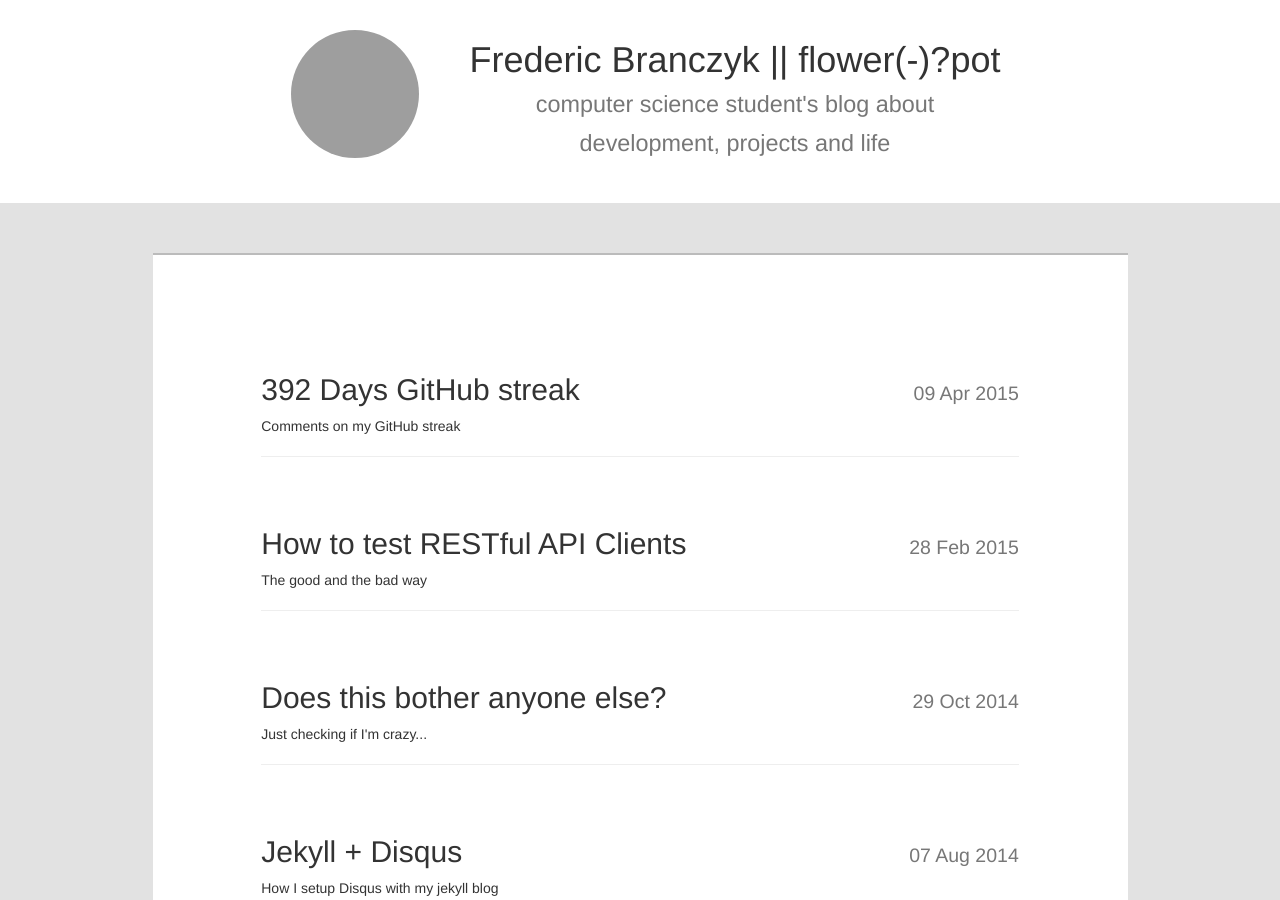
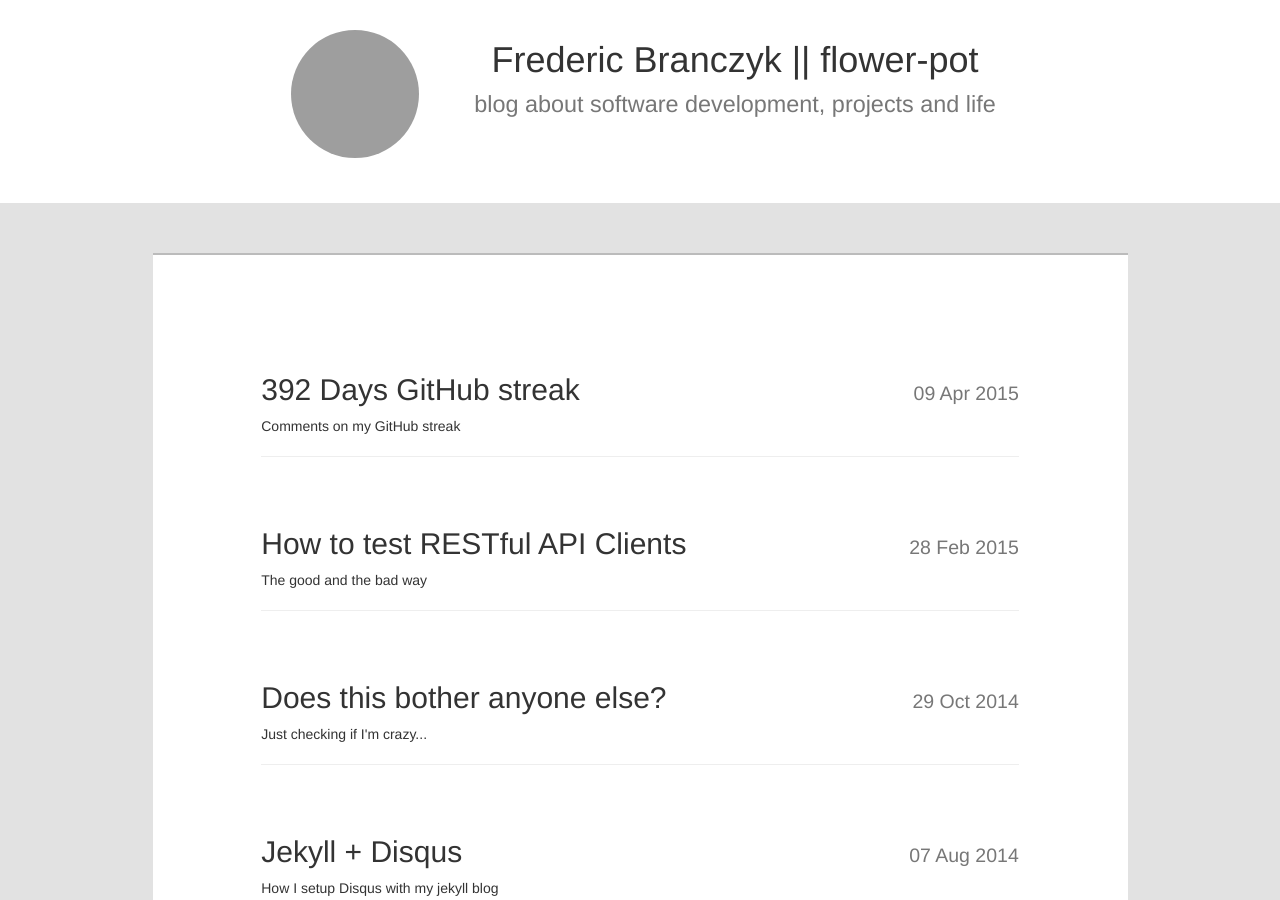
Before and after one commit to flower-pot/blog, a Jekyll site: the page built from index.html, in a window 1280 px wide and 900 px high. Built offline with Jekyll 4.4.1, drawn with Linux system fonts in a browser that asks for light colours; nearby versions of some CDN libraries; grey boxes are pictures that could not be loaded.

Commit message:
fix that blog header

```diff
--- a/_config.yml
+++ b/_config.yml
@@ -1,5 +1,5 @@
 name:        "Frederic Branczyk"
-description: "computer science student's blog about development, projects and life"
+description: "blog about software development, projects and life"
 github:      "https://github.com/flower-pot"
 
 source:      .
--- a/_includes/header.html
+++ b/_includes/header.html
@@ -18,7 +18,7 @@
         <img class="img-circle" src="{{ 'fbranczyk@gmail.com' | get_gravatar }}?s=200" />
       </div>
       <div class="col-sm-6">
-        <h1 style="padding-top: 20px;"><a href="/">Frederic Branczyk || <span style="white-space: nowrap">flower(-)?pot</span><br /><small>{{ site.description }}</small></a></h1>
+        <h1 style="padding-top: 20px;"><a href="/">Frederic Branczyk || <span style="white-space: nowrap">flower-pot</span><br /><small>{{ site.description }}</small></a></h1>
       </div>
     </div>
   </div>
```
